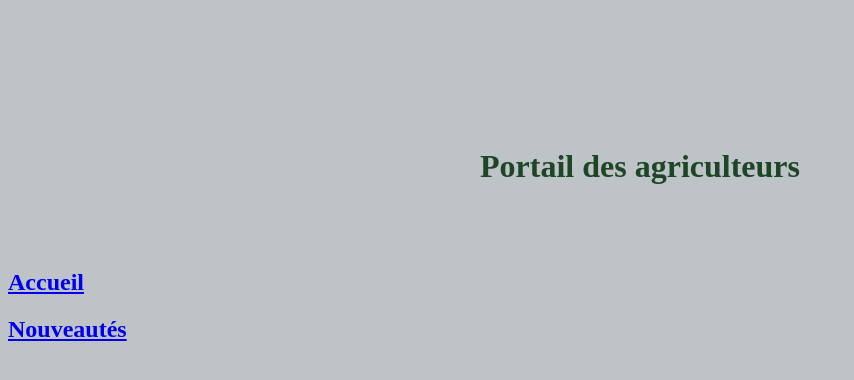
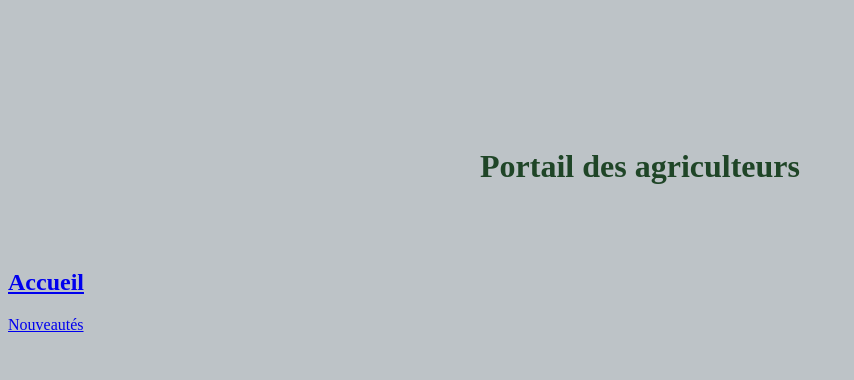
Before and after one commit to maherjaouadi/Portail-des-agriculteurs, a plain HTML site: page index.html in a window 1280 px wide. Shown: the whole page, without its empty margins (0-854 px from the left). Drawn offline with Linux system fonts and the light colour scheme.

Commit message:
Update index.html

```diff
--- a/index.html
+++ b/index.html
@@ -18,6 +18,6 @@
       Portail des agriculteurs
     </h1>
     <a href="accueil.html"><h2>Accueil</h2></a>
-    <a href="news.html"><h2>Nouveautés</h2></a>
+    <a href="news.html"<h2>Nouveautés</h2></a>
   </body>
 </html>
```
